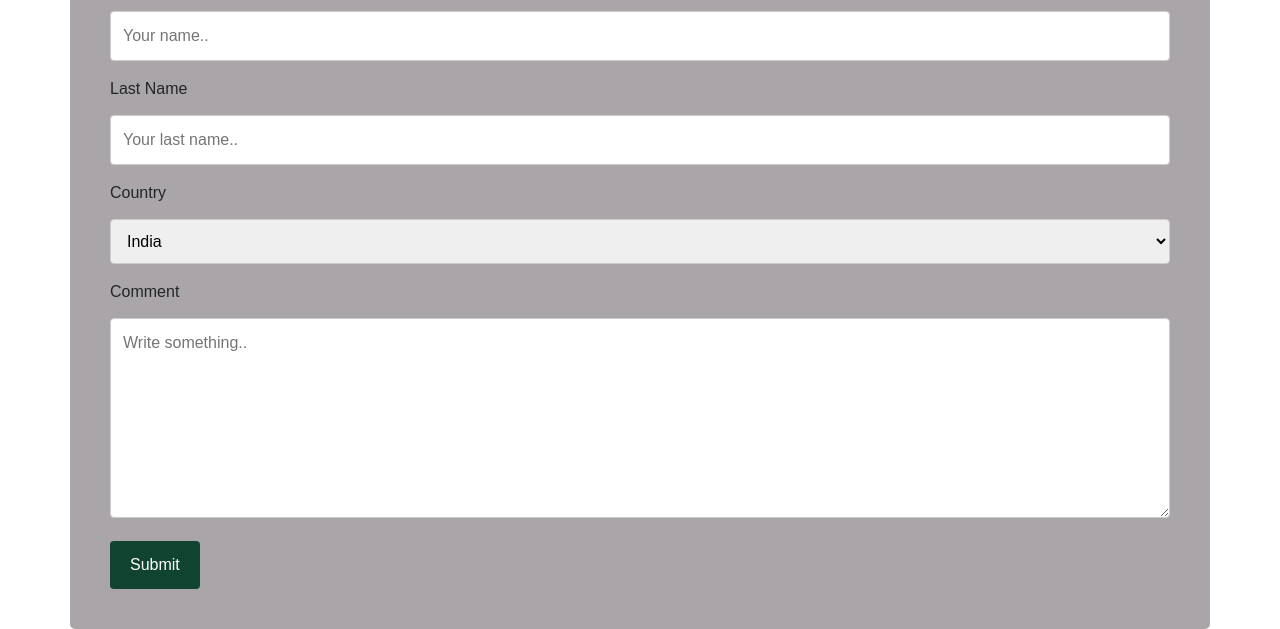
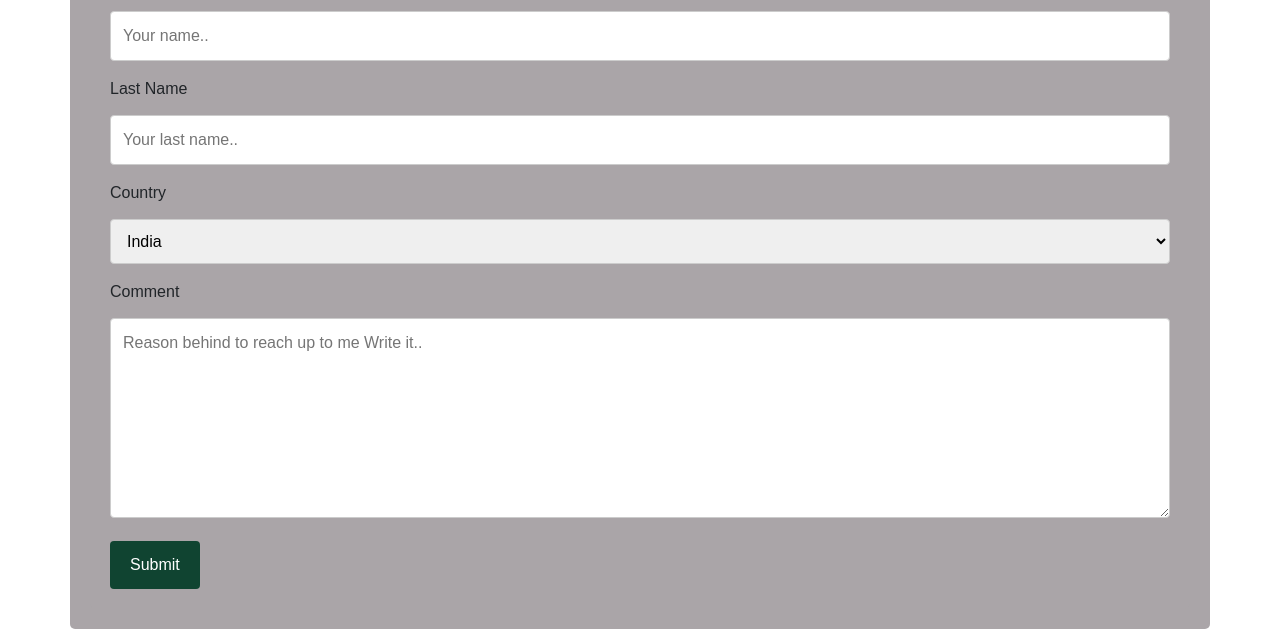
Before and after one commit to RohitChitampalle/Portfolio, a plain HTML site: page contact.html in a window 1280 px wide. Shown: the part 173-802 px from the top of the page. Drawn offline with nearby package versions, Linux system fonts and the light colour scheme.

Commit message:
Update contact.html

```diff
--- a/contact.html
+++ b/contact.html
@@ -136,7 +136,7 @@
                     </select>
 
                     <label for="subject">Comment</label>
-                    <textarea id="subject" name="subject" placeholder="Write something.."
+                    <textarea id="subject" name="subject" placeholder="Reason behind to reach up to me Write it.."
                         style="height:200px"></textarea>
 
                     <input type="submit" value="Submit">
```
